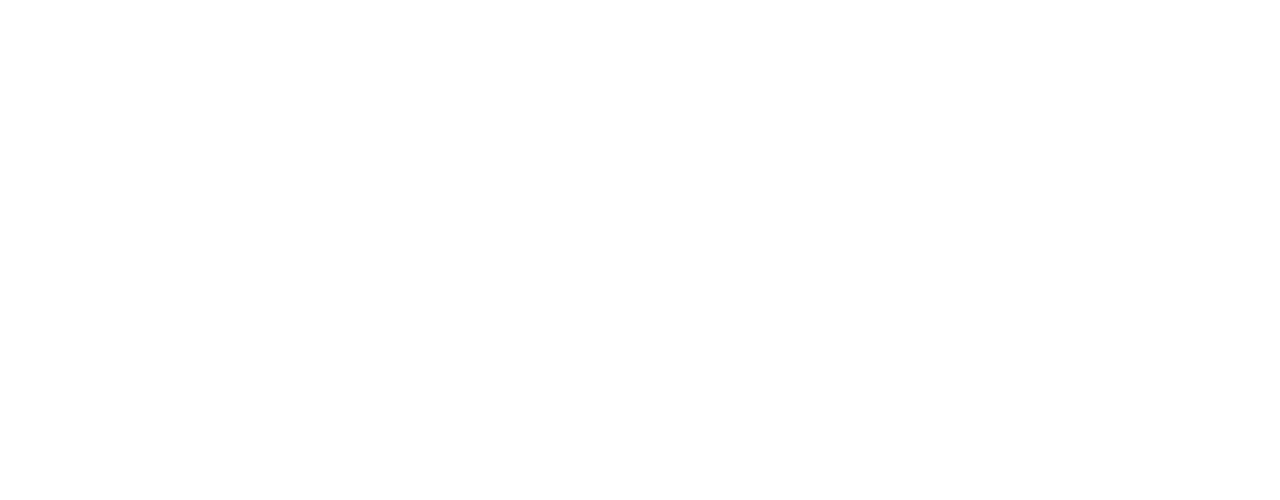
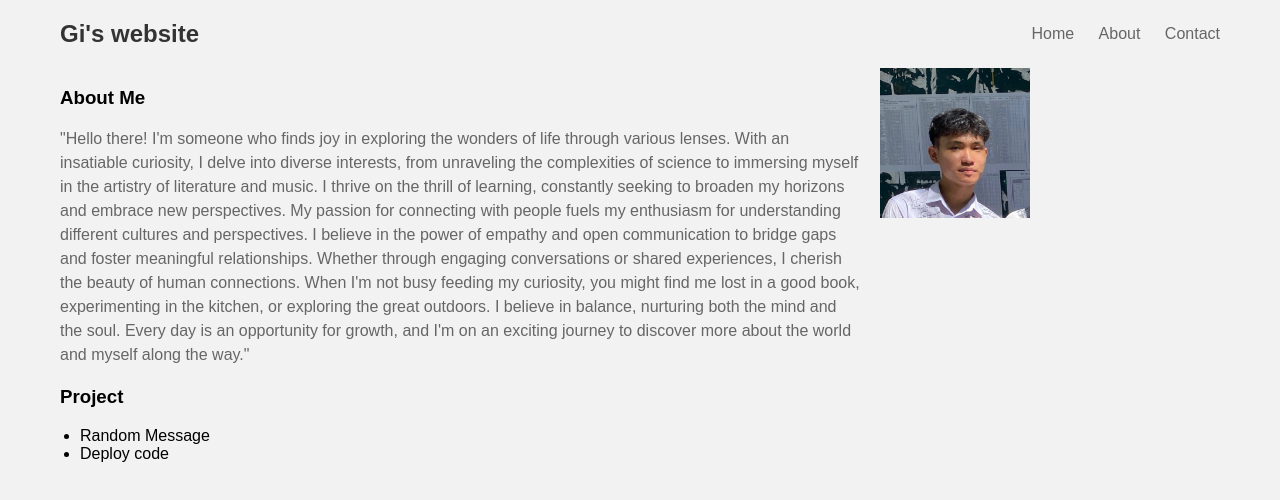
Before and after one commit to baokun2115/portfolio-website, a plain HTML site: page index.html in a window 1280 px wide. Drawn offline with Linux system fonts and the light colour scheme.

Commit message:
finish code skeleton

```diff
--- a/index.html
+++ b/index.html
@@ -1,11 +1,62 @@
 <!DOCTYPE html>
 <html lang="en">
-<head>
-    <meta charset="UTF-8">
-    <meta name="viewport" content="width=device-width, initial-scale=1.0">
-    <title>Document</title>
-</head>
-<body>
-
-</body>
+  <head>
+    <meta charset="UTF-8" />
+    <meta name="viewport" content="width=device-width, initial-scale=1.0" />
+    <title>Gi's website</title>
+    <link rel="stylesheet" href="style.css" />
+  </head>
+  <body>
+    <nav>
+      <div class="nav-left">
+        <h1 class="logo-name">Gi's website</h1>
+      </div>
+      <div class="nav-right">
+        <ul>
+          <li><a href="#">Home</a></li>
+          <li><a href="#">About</a></li>
+          <li><a href="contact.html">Contact</a></li>
+        </ul>
+      </div>
+    </nav>
+    <main>
+      <div class="main-left">
+        <div class="about-me">
+          <h3>About Me</h3>
+          <p>
+            "Hello there! I'm someone who finds joy in exploring the wonders of
+            life through various lenses. With an insatiable curiosity, I delve
+            into diverse interests, from unraveling the complexities of science
+            to immersing myself in the artistry of literature and music. I
+            thrive on the thrill of learning, constantly seeking to broaden my
+            horizons and embrace new perspectives. My passion for connecting
+            with people fuels my enthusiasm for understanding different cultures
+            and perspectives. I believe in the power of empathy and open
+            communication to bridge gaps and foster meaningful relationships.
+            Whether through engaging conversations or shared experiences, I
+            cherish the beauty of human connections. When I'm not busy feeding
+            my curiosity, you might find me lost in a good book, experimenting
+            in the kitchen, or exploring the great outdoors. I believe in
+            balance, nurturing both the mind and the soul. Every day is an
+            opportunity for growth, and I'm on an exciting journey to discover
+            more about the world and myself along the way."
+          </p>
+        </div>
+        <div class="project">
+          <h3>Project</h3>
+          <ul>
+            <li>Random Message</li>
+            <li>Deploy code</li>
+          </ul>
+        </div>
+        <div class="skill"></div>
+      </div>
+      <div class="main-right">
+        <div class="photo-me">
+          <img src="img/IMG_3367.JPG" alt="photo of me" />
+        </div>
+      </div>
+    </main>
+    <footer></footer>
+  </body>
 </html>
--- a/style.css
+++ b/style.css
@@ -0,0 +1,78 @@
+
+/* Reset default styles */
+body, h1, p {
+    margin: 0;
+    padding: 0 20px;
+}
+
+/* Set font and background color */
+body {
+    font-family: Arial, sans-serif;
+    background-color: #f2f2f2;
+}
+
+/* Style the header */
+h1 {
+    font-size: 24px;
+    font-weight: bold;
+    color: #333;
+    margin-bottom: 20px;
+}
+
+/* Style paragraphs */
+p {
+    font-size: 16px;
+    line-height: 1.5;
+    color: #666;
+}
+nav {
+    margin: 20px;
+    display: flex;
+    align-items: center;
+}
+nav ul {
+    list-style: none;
+    margin: 0;
+    padding: 0;
+}
+nav ul li {
+    display: inline-block;
+    margin-right: 20px;
+}
+a {
+    text-decoration: none;
+    color: #666;
+}
+
+.nav-left {
+    display: flex;
+    align-self: center;
+}
+.nav-left h1 {
+    margin: 0
+}
+.nav-right {
+    margin-left: auto;
+}
+main {
+    margin: 0 20px;
+    display: flex;
+}
+main h3 {
+    padding: 0 20px;
+}
+.main-left {
+    width: 70%;
+}
+.main-right {
+    width: 30%;
+}
+
+
+.photo-me img {
+    width: 150px;
+    height: auto;
+}
+.about-me p {
+    text-align:left;
+}
```
Also changed, not shown: img/IMG_3367.JPG (added).
